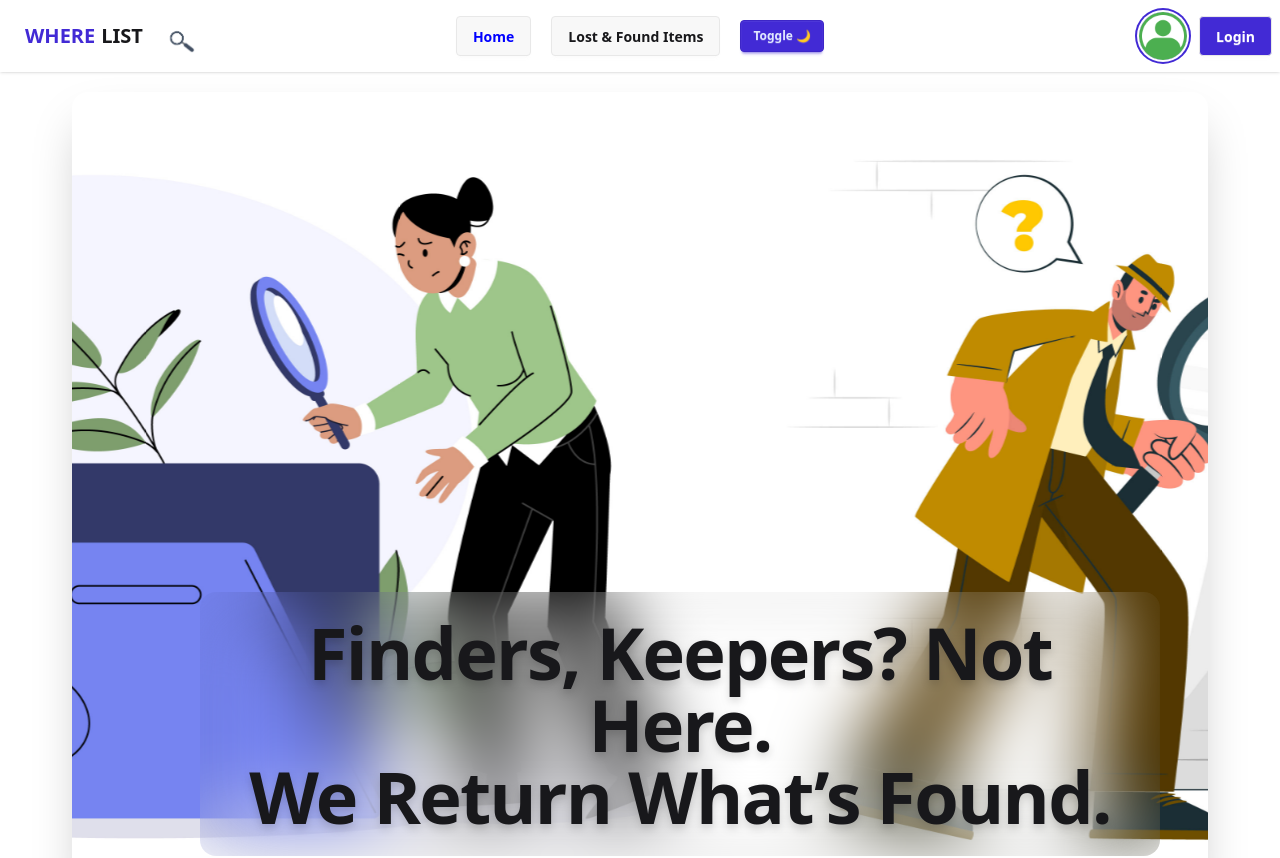
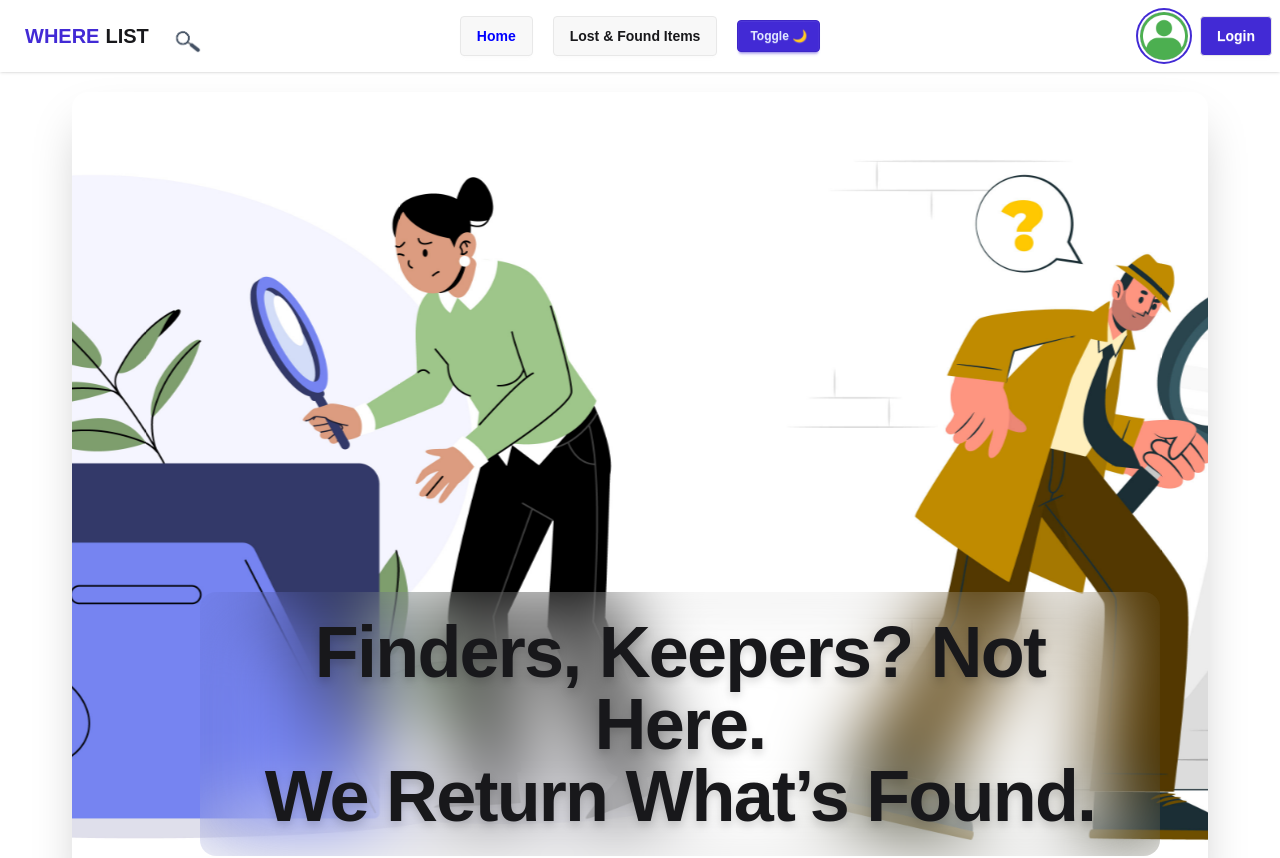
Before and after one commit to mahin67580/lost-N-found-frontend, a React (Vite) app: page / in a window 1280 px wide. Shown: the top 858 px of the page. Built offline with nearby package versions, Linux system fonts and the light colour scheme; no server answers.

Commit message:
font added

```diff
--- a/src/Shared/Navbar.jsx
+++ b/src/Shared/Navbar.jsx
@@ -103,7 +103,7 @@
                     <div className='flex items-center'>
 
                         {
-                            <Link to={'/'}><p className="btn btn-ghost text-xl text-primary">
+                            <Link to={'/'}><p className="btn btn-ghost text-xl text-primary font-bold">
                                 WHERE<span className="text-base-content">LIST</span>
                             </p>
 
--- a/src/index.css
+++ b/src/index.css
@@ -1,6 +1,12 @@
 @import "tailwindcss";
 @plugin "daisyui" ;
+@import url('https://fonts.googleapis.com/css2?family=Urbanist:ital,wght@0,100..900;1,100..900&display=swap');
 .active
 {
 color:blue;
 }
+
+body{
+    font-family: "Urbanist", sans-serif;
+  font-optical-sizing: auto;
+}
```
